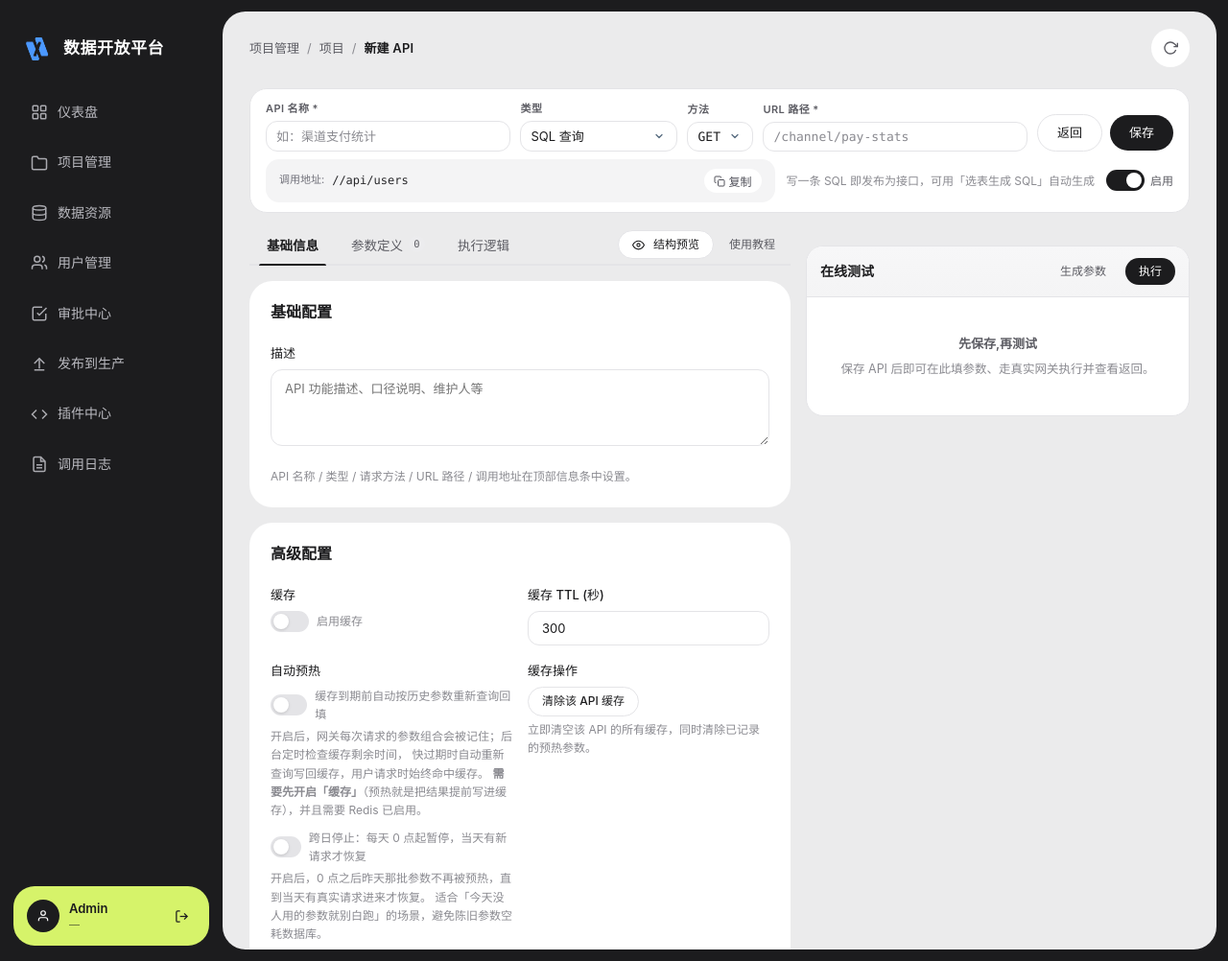
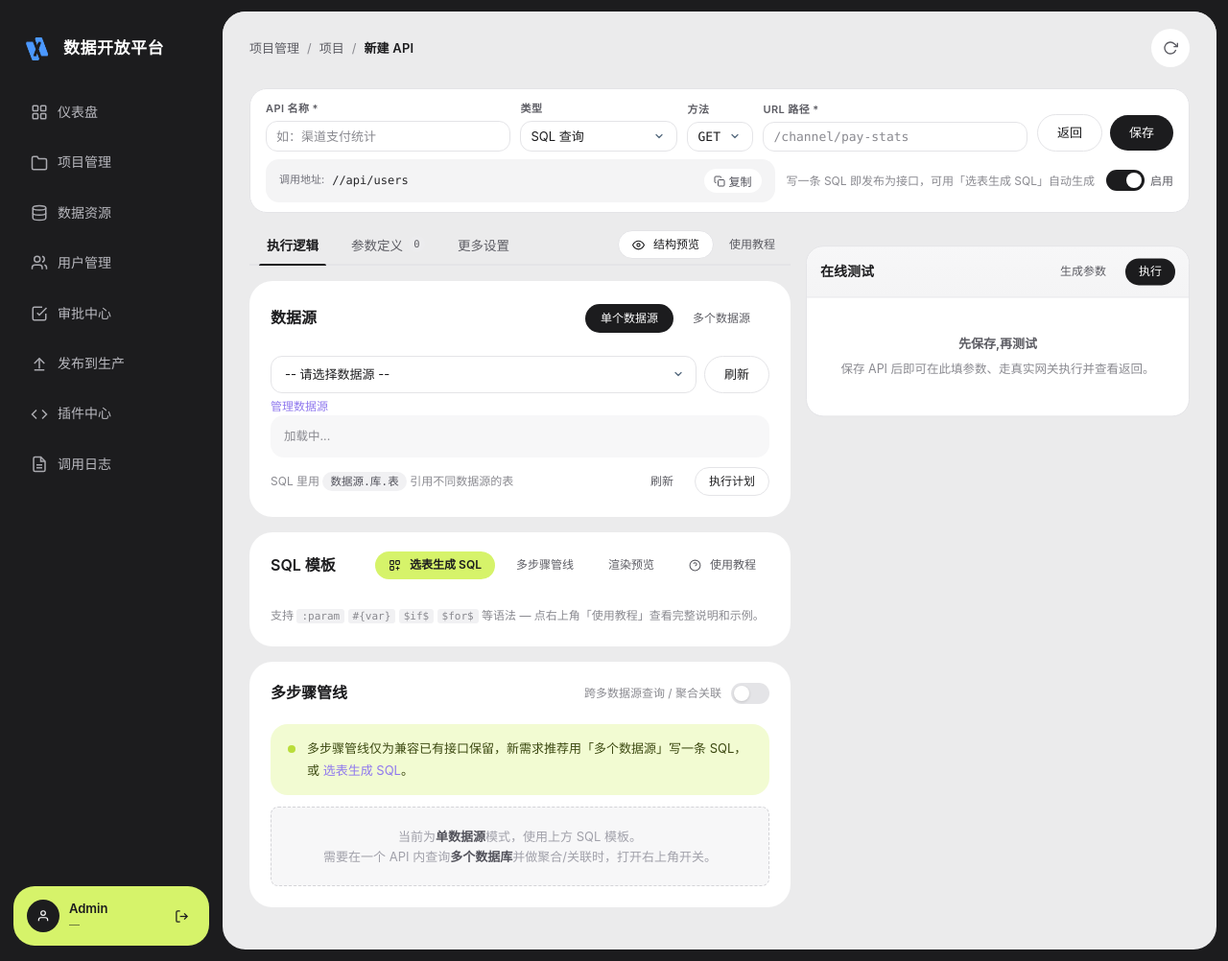
Before and after one commit to keanying/dynamic-api-system, a Python web app: template app/templates/pages/api_editor.html in a window 1280 px wide. Shown: the whole page at 96% size. Run offline with Jinja, Linux system fonts and the light colour scheme; the template is opened without the code that fills it, so the values that code supplies are empty; some libraries are stand-ins or nearby versions.

Commit message:
API 编辑器：管线入口引导改用多个数据源，开发流程再简化
- 「多步骤管线」入口先弹出推荐：选表生成 SQL / 切到多个数据源，仍可继续使用管线
- 已有管线的接口照常显示，卡片内提示新需求改用多个数据源
- 页签改为 执行逻辑 → 参数定义 → 更多设置，打开即进入执行逻辑
- 保存时自动补齐 SQL 中用到但未定义的 :参数（忽略字符串和注释里的冒号）
- 选表生成 SQL 时，名称和路径为空则按表名自动填写

Co-Authored-By: Claude Opus 5.5 <noreply@anthropic.com>
Claude-Session: https://claude.ai/code/session_01HFTGanXfpCh9JmFwcE811w

```diff
--- a/app/static/css/style.css
+++ b/app/static/css/style.css
@@ -1758,3 +1758,9 @@ input[type="checkbox"], input[type="radio"] { accent-color: var(--ui-ink); }
 .call-url-box { border: none !important; border-radius: 14px !important; background: #f4f4f5 !important; }
 .call-url-box .copy-btn { border: none !important; border-radius: 999px !important; background: #fff !important; }
 .call-url-box .copy-btn:hover { background: var(--ui-ink) !important; color: #fff !important; }
+
+/* 管线替代方案卡片 */
+.pipe-alt { display: grid; grid-template-columns: repeat(3, 1fr); gap: 8px; }
+.pipe-alt > div { background: #f7f7f8; border-radius: 16px; padding: 12px 14px; display: flex; flex-direction: column; gap: 4px; }
+.pipe-alt b { font-size: 13px; }
+.pipe-alt span { font-size: 11.5px; color: var(--ui-muted); font-family: var(--font-mono); }
--- a/app/templates/pages/api_editor.html
+++ b/app/templates/pages/api_editor.html
@@ -375,9 +375,9 @@
     <div class="editor-workspace">
     <div class="editor-left">
     <div class="editor-tabs" role="tablist">
-        <button type="button" class="editor-tab active" id="tab-basic" onclick="switchEditorTab('basic')">基础信息</button>
+        <button type="button" class="editor-tab active" id="tab-logic" onclick="switchEditorTab('logic')">执行逻辑</button>
         <button type="button" class="editor-tab" id="tab-params" data-mode="sql plugin federated" onclick="switchEditorTab('params')">参数定义 <span class="tab-count" id="paramTabCount">0</span></button>
-        <button type="button" class="editor-tab" id="tab-logic" onclick="switchEditorTab('logic')">执行逻辑</button>
+        <button type="button" class="editor-tab" id="tab-basic" onclick="switchEditorTab('basic')">更多设置</button>
         <span class="tab-spacer"></span>
         <button type="button" class="btn btn-secondary btn-sm" onclick="openStructurePreview()" title="查看请求结构 / SQL 渲染中间态 / 响应结构">
             <svg width="13" height="13" viewBox="0 0 24 24" fill="none" stroke="currentColor" stroke-width="2" style="vertical-align:-2px;margin-right:3px;"><path d="M1 12s4-8 11-8 11 8 11 8-4 8-11 8-11-8-11-8z"/><circle cx="12" cy="12" r="3"/></svg>
@@ -387,7 +387,7 @@
     </div>
 
     <!-- ============ 页1: 基础信息(描述 + 高级配置) ============ -->
-    <div class="editor-pane active" id="pane-basic">
+    <div class="editor-pane" id="pane-basic">
         <div class="card mb-16">
             <div class="card-header"><h3>基础配置</h3></div>
             <div class="card-body">
@@ -524,7 +524,7 @@
     </div>
 
     <!-- ============ 页3: 执行逻辑(主工作区,原逻辑定义) ============ -->
-    <div class="editor-pane" id="pane-logic">
+    <div class="editor-pane active" id="pane-logic">
 
     <!-- 数据源选择：SQL 查询分「单个数据源 / 多个数据源」两种（后者即多源 SQL，v2.23 合并入口） -->
     <div class="card mb-16" data-mode="sql federated sync" id="datasourceCard">
@@ -573,7 +573,7 @@
                     <svg width="13" height="13" viewBox="0 0 24 24" fill="none" stroke="currentColor" stroke-width="2" style="vertical-align:-2px;margin-right:3px;"><rect x="3" y="3" width="7" height="7" rx="1.5"/><rect x="14" y="3" width="7" height="7" rx="1.5"/><rect x="3" y="14" width="7" height="7" rx="1.5"/><path d="M17.5 14v7M14 17.5h7"/></svg>
                     选表生成 SQL
                 </button>
-                <button type="button" class="btn btn-ghost btn-sm" id="usePipelineBtn" onclick="usePipeline()">多步骤管线</button>
+                <button type="button" class="btn btn-ghost btn-sm" id="usePipelineBtn" onclick="askPipeline()">多步骤管线</button>
                 <button type="button" class="btn btn-ghost btn-sm" onclick="openStructurePreview('sql')">渲染预览</button>
                 <button type="button" class="btn btn-ghost btn-sm" onclick="openTutorial()">
                     <svg width="13" height="13" viewBox="0 0 24 24" fill="none" stroke="currentColor" stroke-width="2" style="vertical-align:-2px;margin-right:3px;"><circle cx="12" cy="12" r="10"/><path d="M9.09 9a3 3 0 015.83 1c0 2-3 3-3 3"/><line x1="12" y1="17" x2="12.01" y2="17"/></svg>
@@ -608,6 +608,7 @@
             </div>
         </div>
         <div class="card-body">
+            <div class="note note-lime" style="margin-bottom:12px;"><span>多步骤管线仅为兼容已有接口保留，新需求推荐用「多个数据源」写一条 SQL，或 <a href="javascript:void(0)" onclick="openQueryWizard()">选表生成 SQL</a>。</span></div>
             <!-- 关闭状态提示 -->
             <div id="pipelineDisabledHint" style="padding:20px; text-align:center; color:#a1a1aa; font-size:13px; background:#f7f7f8; border:1px dashed #d4d4d8; border-radius:8px;">
                 当前为<strong style="color:#52525b;">单数据源</strong>模式，使用上方 SQL 模板。<br>
@@ -1975,7 +1976,7 @@ function switchEditorTab(name) {
 
 function ensureActiveTabVisible() {
     const active = document.querySelector('.editor-tab.active');
-    if (active && active.style.display === 'none') switchEditorTab('basic');
+    if (active && active.style.display === 'none') switchEditorTab('logic');
 }
 
 function updateParamTabCount() {
@@ -2322,6 +2323,23 @@ function addParam() {
 function removeParam(index) {
     params.splice(index, 1);
     renderParamTree();
+}
+
+// SQL 里用到但还没定义的 :参数 自动补上（字符串、非必填），返回新增的参数名
+function syncParamsFromSql(sql) {
+    const text = String(sql || '')
+        .replace(/--[^\n]*/g, ' ')
+        .replace(/\/\*[\s\S]*?\*\//g, ' ')
+        .replace(/'(?:''|[^'\\]|\\.)*'/g, "''")
+        .replace(/"(?:[^"\\]|\\.)*"/g, '""');
+    const names = [];
+    const re = /(^|[^:\w]):([A-Za-z_]\w*)/g;
+    let m;
+    while ((m = re.exec(text))) if (!names.includes(m[2])) names.push(m[2]);
+    const added = names.filter(n => !params.some(p => p.name === n));
+    added.forEach(name => params.push({ name, param_type: 'string', required: false, default_value: '', description: '', item_schema: '', sort_order: params.length }));
+    if (added.length) renderParams();
+    return added;
 }
 
 function parseSqlParams() {
@@ -3642,8 +3660,47 @@ function applyQueryWizard() {
         added++;
     });
     renderParams();
+    const nameEl = document.getElementById('apiName'), pathEl = document.getElementById('apiPath');
+    if (nameEl && !nameEl.value.trim()) nameEl.value = WZ.tables.map(t => t.table).join('_');
+    if (pathEl && !pathEl.value.trim()) {
+        pathEl.value = '/' + WZ.tables.map(t => t.table).join('-').toLowerCase().replace(/[^a-z0-9_\-]/g, '');
+        if (typeof updateCallUrlPreview === 'function') updateCallUrlPreview();
+    }
     closeQueryWizard();
     Toast.success(added ? `已生成 SQL，并添加 ${added} 个参数` : '已生成 SQL');
+}
+
+// 「多步骤管线」入口：新需求推荐用「多个数据源」（Catalog 模式），仍可继续用管线
+function askPipeline() {
+    let ov = document.getElementById('__pipeAsk');
+    if (!ov) {
+        ov = document.createElement('div');
+        ov.id = '__pipeAsk';
+        ov.className = 'modal-overlay';
+        ov.innerHTML = `
+        <div class="modal" style="max-width:520px;">
+            <div class="modal-header">
+                <h3>推荐使用「多个数据源」</h3>
+                <button type="button" class="btn-icon" onclick="this.closest('.modal-overlay').style.display='none'">&times;</button>
+            </div>
+            <div class="modal-body">
+                <div class="pipe-alt">
+                    <div><b>跨库关联</b><span>JOIN 不同数据源的表</span></div>
+                    <div><b>多个查询相加</b><span>(SELECT …) + (SELECT …)</span></div>
+                    <div><b>分组汇总</b><span>GROUP BY / SUM / COUNT</span></div>
+                </div>
+                <p class="text-sm text-muted" style="margin-top:14px;">以上管线能做的，用「多个数据源」写一条 SQL 即可，也可以点选生成。</p>
+            </div>
+            <div class="modal-footer">
+                <button type="button" class="btn btn-ghost" onclick="this.closest('.modal-overlay').style.display='none'; usePipeline()">仍使用多步骤管线</button>
+                <span style="flex:1"></span>
+                <button type="button" class="btn btn-secondary" onclick="this.closest('.modal-overlay').style.display='none'; setSqlSourceMode('federated')">切到多个数据源</button>
+                <button type="button" class="btn btn-primary" onclick="this.closest('.modal-overlay').style.display='none'; openQueryWizard()">选表生成 SQL</button>
+            </div>
+        </div>`;
+        document.body.appendChild(ov);
+    }
+    ov.style.display = 'flex';
 }
 
 // 打开多步骤管线（新 API 默认不显示管线卡片）
@@ -3699,6 +3756,10 @@ async function saveApi(e) {
         }
     }
     const pipelineVal = pipelineOn ? (document.getElementById('pipelineSteps').value || '') : '';
+    if ((apiType === 'sql' || apiType === 'federated') && !pipelineOn) {
+        const added = syncParamsFromSql((sqlEditor ? sqlEditor.getValue() : document.getElementById('apiSql').value) || '');
+        if (added.length) Toast.info(`已自动添加参数：${added.join('、')}`);
+    }
 
     const body = {
         name: document.getElementById('apiName').value.trim(),
```
